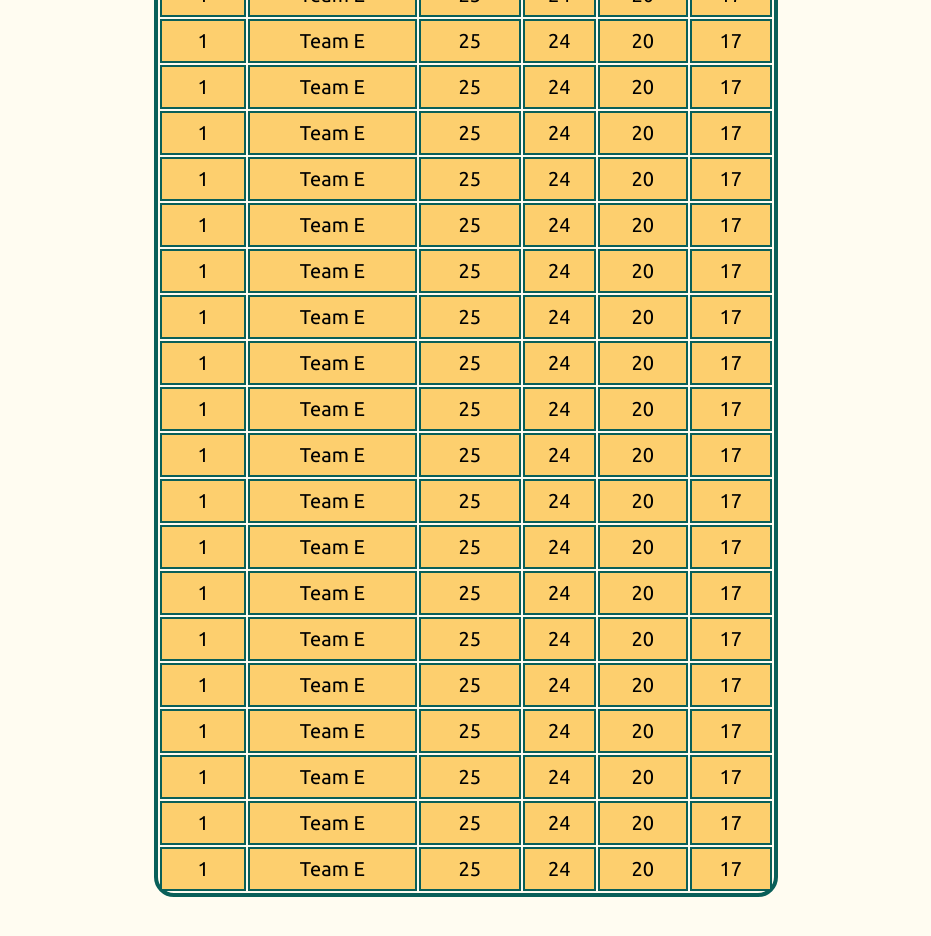
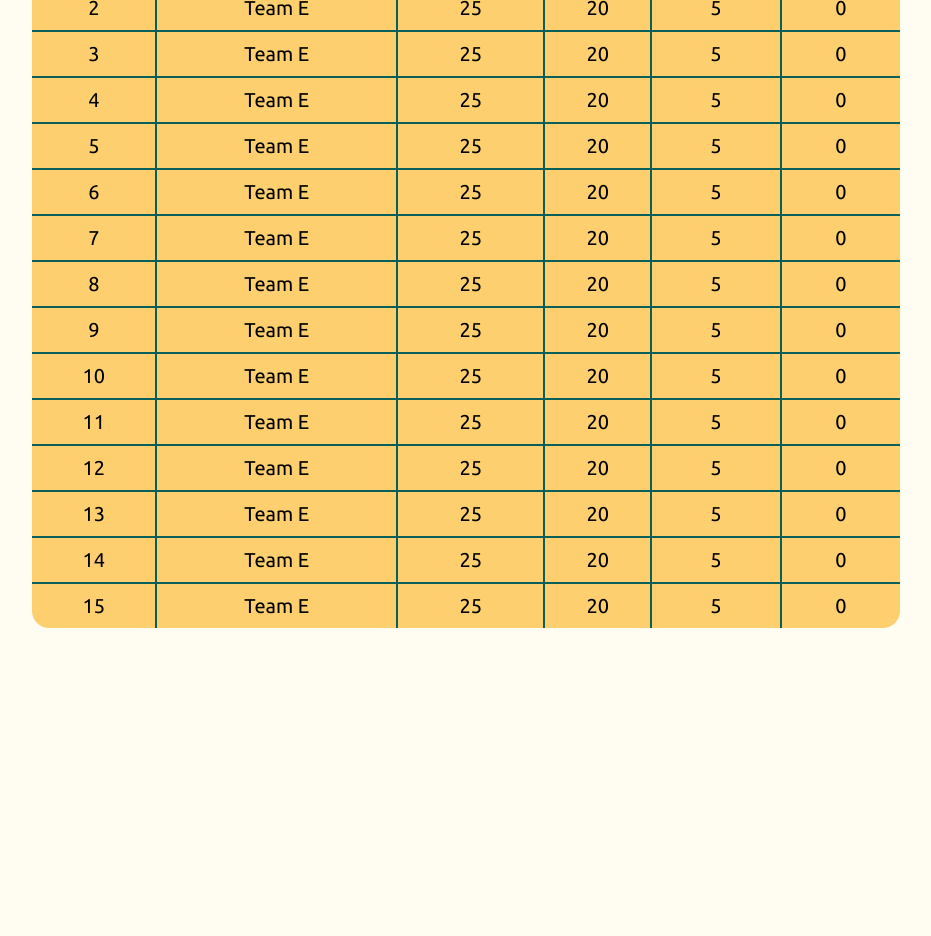
Before and after one commit to Armaritto/Tournamate, a Vue app in the folder src/frontend/: page / in a window 1280 px wide. Shown: the part 400-1336 px from the top of the page, without its empty margins (174-1105 px from the left). After the commit the page ends 1109 px from the top, so only its background shows below. Built offline with nearby package versions, Linux system fonts and the light colour scheme; what @lordicon/element would draw is missing.

Commit message:
Updating Swiss Tournament Standings

```diff
--- a/package.json
+++ b/package.json
@@ -1,6 +1,7 @@
 {
   "dependencies": {
     "@lordicon/element": "^1.2.0",
-    "lottie-web": "^5.12.2"
+    "lottie-web": "^5.12.2",
+    "renderer": "^0.1.5"
   }
 }
--- a/src/frontend/package.json
+++ b/src/frontend/package.json
@@ -9,6 +9,7 @@
   },
   "dependencies": {
     "core-js": "^3.8.3",
+    "input": "^1.0.1",
     "vue": "^3.2.13"
   },
   "devDependencies": {
--- a/src/frontend/src/components/TournamentGenerator.vue
+++ b/src/frontend/src/components/TournamentGenerator.vue
@@ -4,34 +4,34 @@
     <title>TournaMate - Swiss Tournament</title>
   </head>
   <body>
-  <img src="..\Logo.jpeg" alt="logo" id="tournamatelogo" style="padding-left:70px;width:120px;height:120px;position:absolute">
+  <div :style="{ width: playerWidth + 'px' }">
+    <img src="..\Logo.jpeg" alt="logo" id="tournamatelogo" style="padding-left:70px;width:120px;height:120px;position:absolute" class="img-fluid">
     <br>
     <br>
     <div class="header">
       <a class="logo">TournaMate</a>
       <div class="header-right header-rightHovered">
-      <lord-icon class = "icon"
+        <lord-icon class = "icon" @click = gotoProfile();
                    src="https://cdn.lordicon.com/kthelypq.json"
                    trigger="hover"
                    style="width:50px;height:50px">
         </lord-icon>
       </div>
       <div class="header-right header-rightHovered">
-      <a class="active">
+        <div class="active"
+        @click = gotoAbout();
+        >
           About
-      </a>
         </div>
       </div>
-  <br>
-  <br>
-  <br>
-  <br>
-  <hr>
+    </div>
+    <hr style="margin-top: 100px">
     <div class="title">
       Lorem Ipsum
     </div>
     <div class="content">
-    <table>
+      <table class="my-table">
+        <thead>
         <tr>
           <th>Rank</th>
           <th>Team Name</th>
@@ -40,187 +40,19 @@
           <th>Draw</th>
           <th>Lose</th>
         </tr>
-      <!-- Repeat this row for each team -->
-      <tr>
-        <td>1</td>
-        <td>Team E</td>
-        <td>25</td>
-        <td>24</td>
-        <td>20</td>
-        <td>17</td>
+        </thead>
+        <tbody>
+        <tr v-for="(team, index) in teams" :key="index">
+          <td>{{ index + 1 }}</td>
+          <td>{{ team.name }}</td>
+          <td>{{ team.points }}</td>
+          <td>{{ team.win }}</td>
+          <td>{{ team.draw }}</td>
+          <td>{{ team.lose }}</td>
         </tr>
-      <tr>
-        <td>1</td>
-        <td>Team E</td>
-        <td>25</td>
-        <td>24</td>
-        <td>20</td>
-        <td>17</td>
-      </tr>
-      <tr>
-        <td>1</td>
-        <td>Team E</td>
-        <td>25</td>
-        <td>24</td>
-        <td>20</td>
-        <td>17</td>
-      </tr>
-      <tr>
-        <td>1</td>
-        <td>Team E</td>
-        <td>25</td>
-        <td>24</td>
-        <td>20</td>
-        <td>17</td>
-      </tr>
-      <tr>
-        <td>1</td>
-        <td>Team E</td>
-        <td>25</td>
-        <td>24</td>
-        <td>20</td>
-        <td>17</td>
-      </tr>
-      <tr>
-        <td>1</td>
-        <td>Team E</td>
-        <td>25</td>
-        <td>24</td>
-        <td>20</td>
-        <td>17</td>
-      </tr><tr>
-      <td>1</td>
-      <td>Team E</td>
-      <td>25</td>
-      <td>24</td>
-      <td>20</td>
-      <td>17</td>
-    </tr><tr>
-      <td>1</td>
-      <td>Team E</td>
-      <td>25</td>
-      <td>24</td>
-      <td>20</td>
-      <td>17</td>
-    </tr>
-      <tr>
-        <td>1</td>
-        <td>Team E</td>
-        <td>25</td>
-        <td>24</td>
-        <td>20</td>
-        <td>17</td>
-      </tr>
-
-
-
-      <tr>
-        <td>1</td>
-        <td>Team E</td>
-        <td>25</td>
-        <td>24</td>
-        <td>20</td>
-        <td>17</td>
-      </tr>
-      <tr>
-        <td>1</td>
-        <td>Team E</td>
-        <td>25</td>
-        <td>24</td>
-        <td>20</td>
-        <td>17</td>
-      </tr>
-      <tr>
-        <td>1</td>
-        <td>Team E</td>
-        <td>25</td>
-        <td>24</td>
-        <td>20</td>
-        <td>17</td>
-      </tr>
-      <tr>
-        <td>1</td>
-        <td>Team E</td>
-        <td>25</td>
-        <td>24</td>
-        <td>20</td>
-        <td>17</td>
-      </tr>
-      <tr>
-        <td>1</td>
-        <td>Team E</td>
-        <td>25</td>
-        <td>24</td>
-        <td>20</td>
-        <td>17</td>
-      </tr>
-      <tr>
-        <td>1</td>
-        <td>Team E</td>
-        <td>25</td>
-        <td>24</td>
-        <td>20</td>
-        <td>17</td>
-      </tr>
-      <tr>
-        <td>1</td>
-        <td>Team E</td>
-        <td>25</td>
-        <td>24</td>
-        <td>20</td>
-        <td>17</td>
-      </tr>
-      <tr>
-        <td>1</td>
-        <td>Team E</td>
-        <td>25</td>
-        <td>24</td>
-        <td>20</td>
-        <td>17</td>
-      </tr>
-      <tr>
-        <td>1</td>
-        <td>Team E</td>
-        <td>25</td>
-        <td>24</td>
-        <td>20</td>
-        <td>17</td>
-      </tr>
-      <tr>
-        <td>1</td>
-        <td>Team E</td>
-        <td>25</td>
-        <td>24</td>
-        <td>20</td>
-        <td>17</td>
-      </tr>
-      <tr>
-        <td>1</td>
-        <td>Team E</td>
-        <td>25</td>
-        <td>24</td>
-        <td>20</td>
-        <td>17</td>
-      </tr>
-      <tr>
-        <td>1</td>
-        <td>Team E</td>
-        <td>25</td>
-        <td>24</td>
-        <td>20</td>
-        <td>17</td>
-      </tr>
-      <tr>
-        <td>1</td>
-        <td>Team E</td>
-        <td>25</td>
-        <td>24</td>
-        <td>20</td>
-        <td>17</td>
-      </tr>
-
-      <!-- ... -->
+        </tbody>
       </table>
+    </div>
   </div>
   </body>
 </template>
@@ -229,7 +61,28 @@
 <script>
 import lottie from "lottie-web";
 import { defineElement } from "@lordicon/element";
+import { ref, computed, onMounted, onBeforeUnmount } from 'vue';
+let screenWidth = ref(window.innerWidth);
 
+computed(() => {
+  if (screenWidth.value <= 3840) {
+    return screenWidth.value - 10;
+  } else {
+    return 3840;
+  }
+});
+
+function handleResize() {
+  screenWidth.value = window.innerWidth;
+}
+
+onMounted(() => {
+  window.addEventListener('resize', handleResize);
+});
+
+onBeforeUnmount(() => {
+  window.removeEventListener('resize', handleResize);
+});
 // define "lord-icon" custom element with default properties
 defineElement(lottie.loadAnimation);
 
@@ -238,10 +91,35 @@ export default {
   name: 'TournamentGenerator',
   data(){
     return{
-      Elements: ['Frontend','Backend'],
+      roomName: '',
+      fantasyScore: '',
+      teams: [
+        {name: 'Team E', points: 25, win: 20, draw: 5, lose: 0 },
+        {name: 'Team E', points: 25, win: 20, draw: 5, lose: 0 },
+        {name: 'Team E', points: 25, win: 20, draw: 5, lose: 0 },
+        {name: 'Team E', points: 25, win: 20, draw: 5, lose: 0 },
+        {name: 'Team E', points: 25, win: 20, draw: 5, lose: 0 },
+        {name: 'Team E', points: 25, win: 20, draw: 5, lose: 0 },
+        {name: 'Team E', points: 25, win: 20, draw: 5, lose: 0 },
+        {name: 'Team E', points: 25, win: 20, draw: 5, lose: 0 },
+        {name: 'Team E', points: 25, win: 20, draw: 5, lose: 0 },
+        {name: 'Team E', points: 25, win: 20, draw: 5, lose: 0 },
+        {name: 'Team E', points: 25, win: 20, draw: 5, lose: 0 },
+        {name: 'Team E', points: 25, win: 20, draw: 5, lose: 0 },
+        {name: 'Team E', points: 25, win: 20, draw: 5, lose: 0 },
+        {name: 'Team E', points: 25, win: 20, draw: 5, lose: 0 },
+        {name: 'Team E', points: 25, win: 20, draw: 5, lose: 0 },
+      ],
+      screenWidth: window.innerWidth,
     }
   },
   methods:{
+    gotoAbout(){
+      helloMsg = 'About';
+    },
+    gotoProfile(){
+      helloMsg = 'Profile';
+    },
     action(n){
       helloMsg = n
       callBackend();
@@ -313,7 +191,7 @@ body {
   display: flex;
   justify-content: center;
   padding-top: 20px;
-
+  padding-bottom: 40px;
 }
 ////////////////////////////
 .header {
@@ -321,6 +199,7 @@ body {
   overflow: hidden;
   padding: 20px 10px;
   max-width: 200px;
+  display: grid;
 }
 .header a {
   float: left;
@@ -333,9 +212,12 @@ body {
   color: #081234;
 }
 .header a.logo {
-  font-size: 60px;
+  font-size: 320%;
   font-weight: bold;
   padding-left: 210px;
+}
+.active{
+  padding: 20px;
 }
 .header-right {
   float: right;
@@ -345,24 +227,26 @@ body {
 }
 .header-rightHovered:hover{
   background: #f6f3eb;
+  cursor:pointer;
 }
 .content{
   padding-top: 20px;
   padding-bottom: 70px;
   display: flex;
   justify-content: center;
+  overflow: hidden;
 }
 .content table {
-  width: 50%;
-  border-collapse: separate;
-  border:solid #095F59FF 4px;
+  width: 70%;
+  border-collapse: collapse;
+  border:solid #095F59FF 3px;
   align-content: center;
   border-radius: 20px;
+  overflow: hidden;
 }
-
 .content th, .content td {
   border: 2px solid #095f59;
-  padding: 8px;
+  padding: 10px;
   text-align: center;
 }
 .content td{
@@ -370,7 +254,6 @@ body {
   align-content: center;
   font-size: 20px;
 }
-
 .content th {
   background-color: #095f59;
   border-top: none;
@@ -378,12 +261,9 @@ body {
   align-content: center;
   font-size: 20px;
 }
-.navigationHeader {
-  display: grid;
-  font-size: 3rem;
-  grid-template-columns: repeat(5, 1fr);
-  grid-auto-flow: column;
-  grid-auto-columns: 1fr;
-  align-items: center;
+@media(max-width: 700px) {
+  test{
+    grid-template-columns: minmax(100px,1fr);
+  }
 }
 </style>
```
Also changed, not shown: 2 other files (tests, documents, lock files or other folders). Lines whose indentation alone changed are shown as unchanged.
